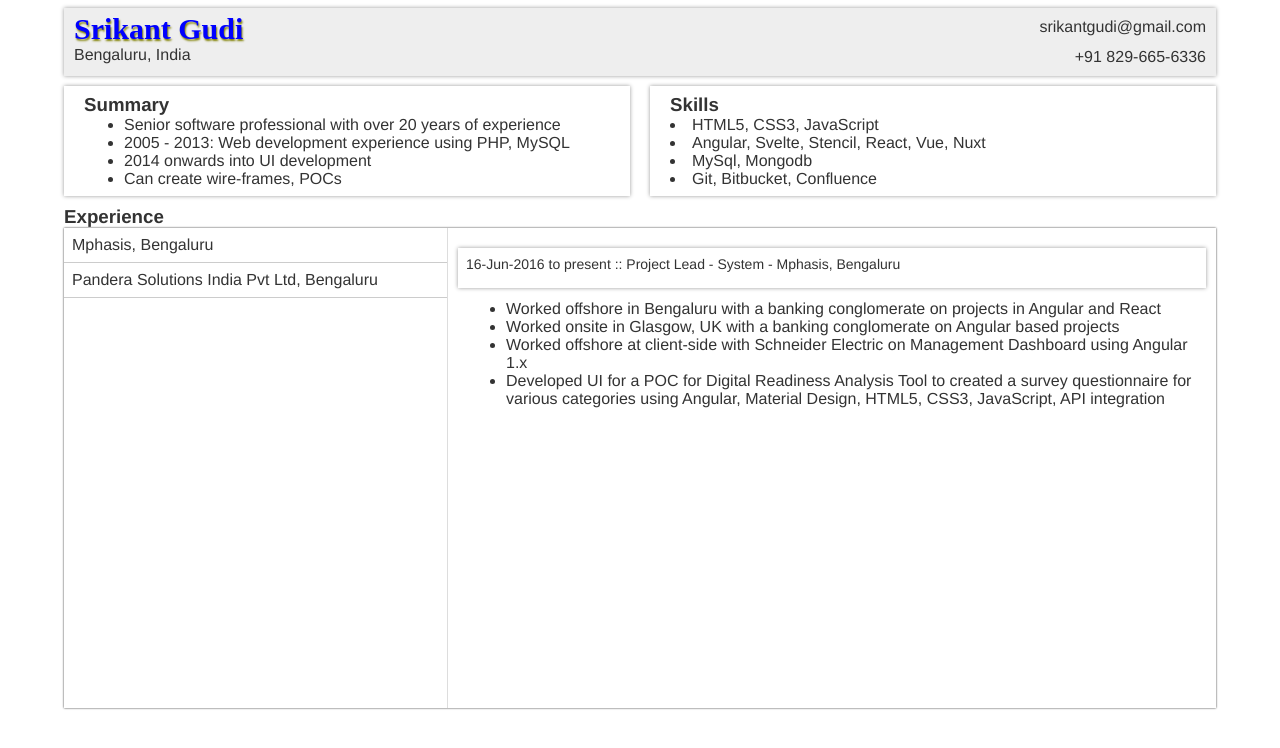
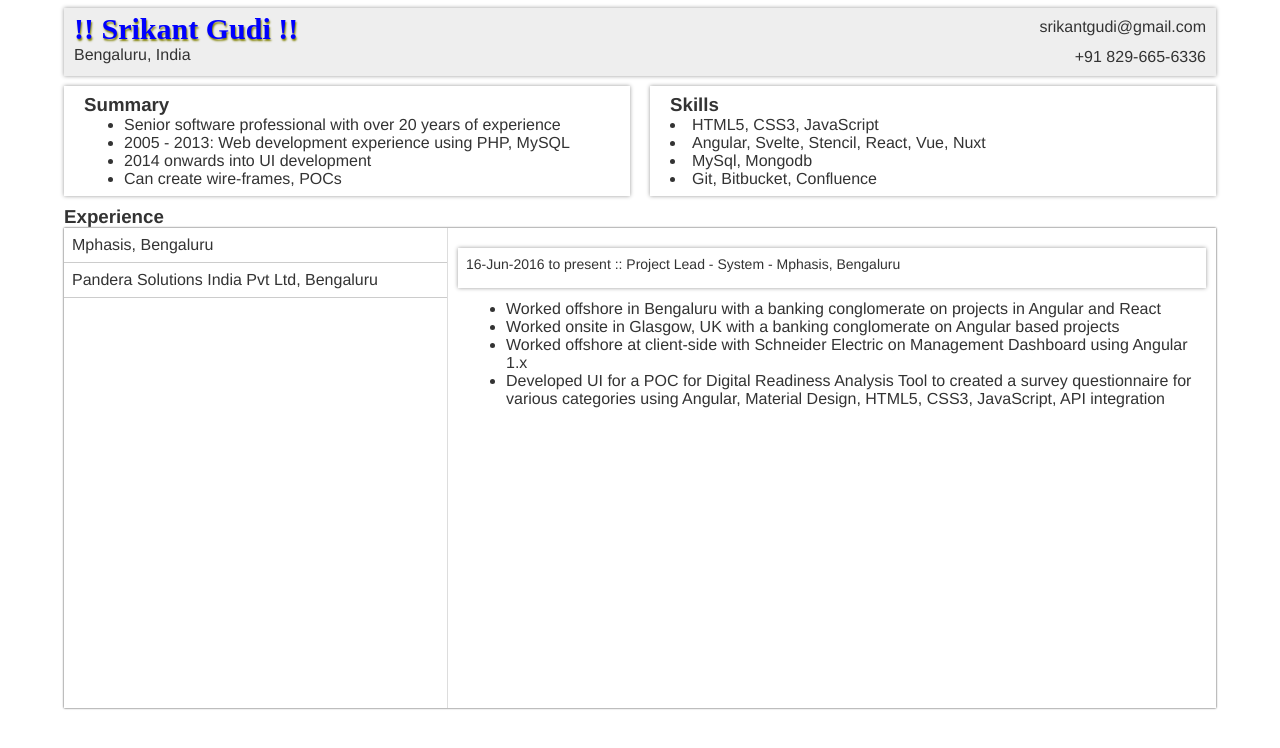
Before and after one commit to srikantgudi/srikantgudi.github.io, a Svelte app: page / in a window 1280 px wide. Shown: the top 748 px of the page. Built offline with nearby package versions, Linux system fonts and the light colour scheme.

Commit message:
Changed name

```diff
--- a/src/App.svelte
+++ b/src/App.svelte
@@ -48,7 +48,7 @@
 	<div id="top-nav">
 		<div id='name'>
 			<div class='title'>
-				Srikant Gudi
+				!! Srikant Gudi !!
 			</div>
 			<div>
 				Bengaluru, India
```
